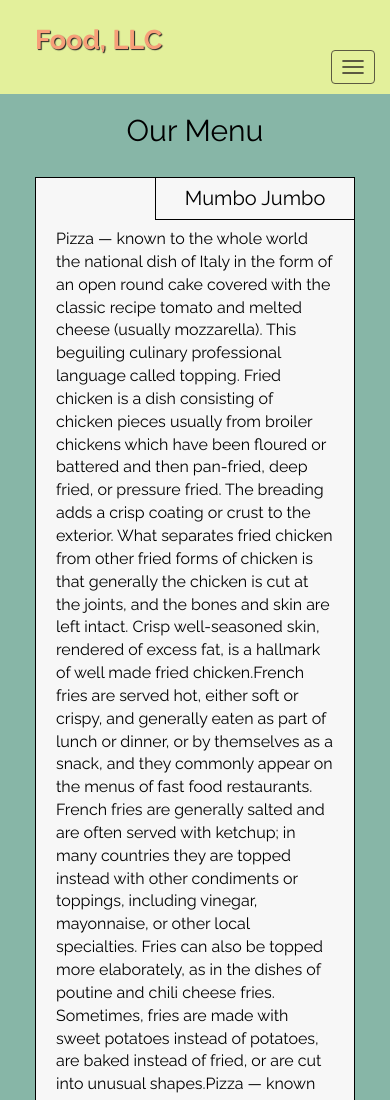
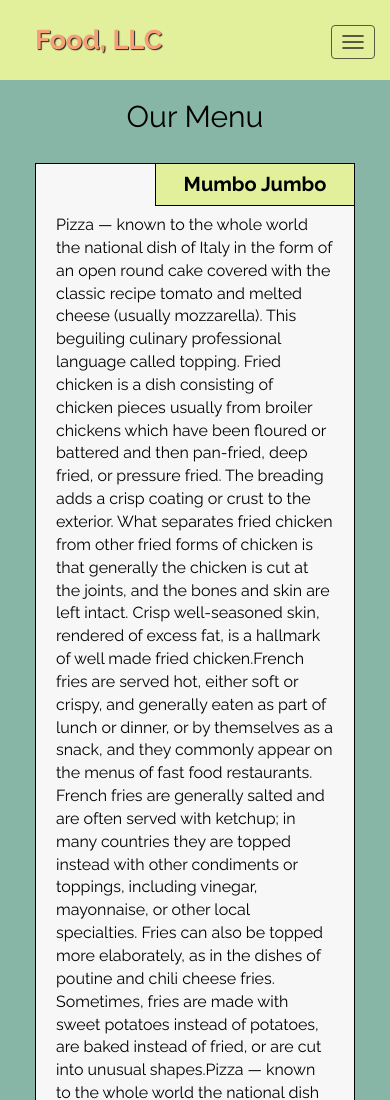
Before and after one commit to ShoggothPrime/module-3, a plain HTML site: page index.html in a window 390 px wide. Shown: the top 1100 px of the page. Drawn offline with Linux system fonts and the light colour scheme; a script that the page names is missing.

Commit message:
Update style.css

```diff
--- a/css/style.css
+++ b/css/style.css
@@ -92,6 +92,8 @@ h3 {
   top: 10px;
   right: -1px;
   margin-top: -12px;
+  font-weight: bold;
+  background-color: #E3F09B;
 }
 
 /* button */
@@ -114,7 +116,6 @@ h3 {
 .navbar-nav {
 	margin: auto -15px;
 }
-
 .navbar-header button.navbar-toggle {
   margin-bottom: 10px;
 }
@@ -123,5 +124,5 @@ h3 {
 }
 .navbar-header button.navbar-toggle {
   clear: both;
-  margin-top: -30px;
+  margin-top: -55px;
 }
```
